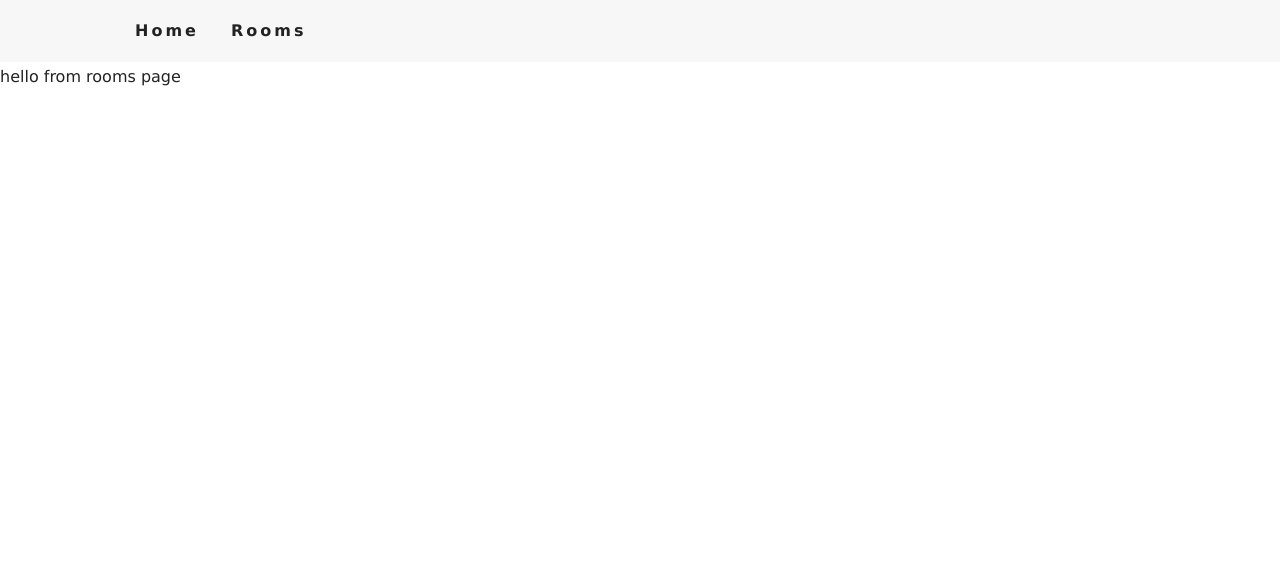
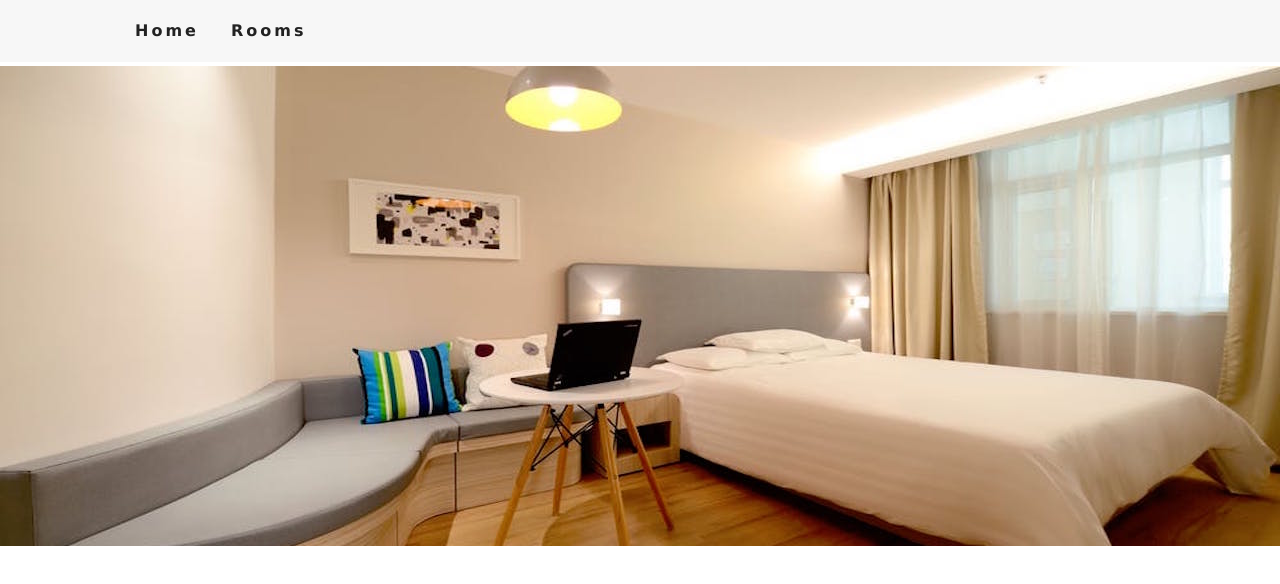
Before and after one commit to trudova/second-proj-trudova, a React (Create React App) app: page /rooms in a window 1280 px wide. Shown: the top 584 px of the page. Built offline with nearby package versions, Linux system fonts and the light colour scheme.

Commit message:
set up different background for rooms page

```diff
--- a/src/pages/Rooms.js
+++ b/src/pages/Rooms.js
@@ -1,11 +1,8 @@
 import React from 'react'
-
+import Hero from '../components/Hero'
 const Rooms = () => {
     return (
-        <div>
-            hello from rooms page
-
-        </div>
+        <Hero hero='roomsHero'/>
     )
 }
 
```
